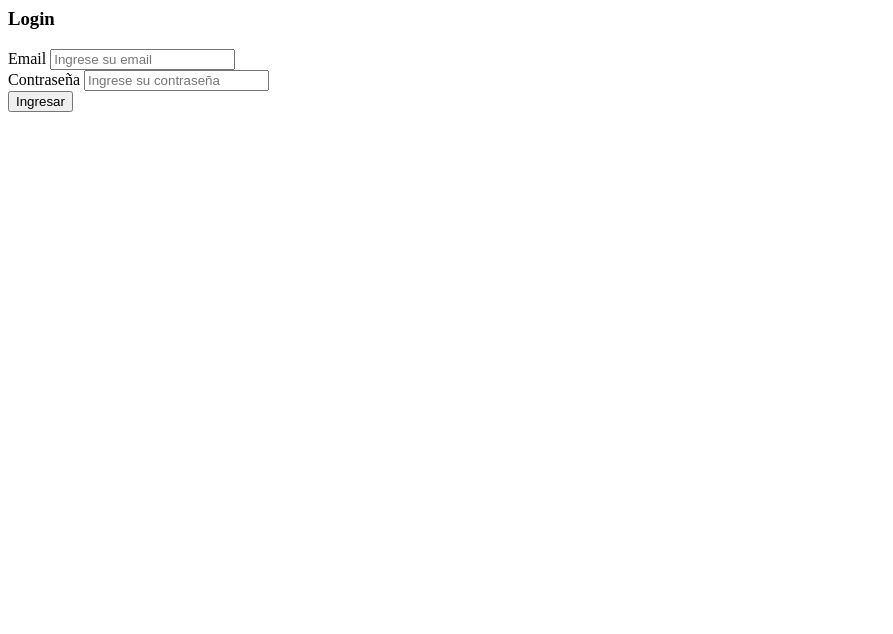
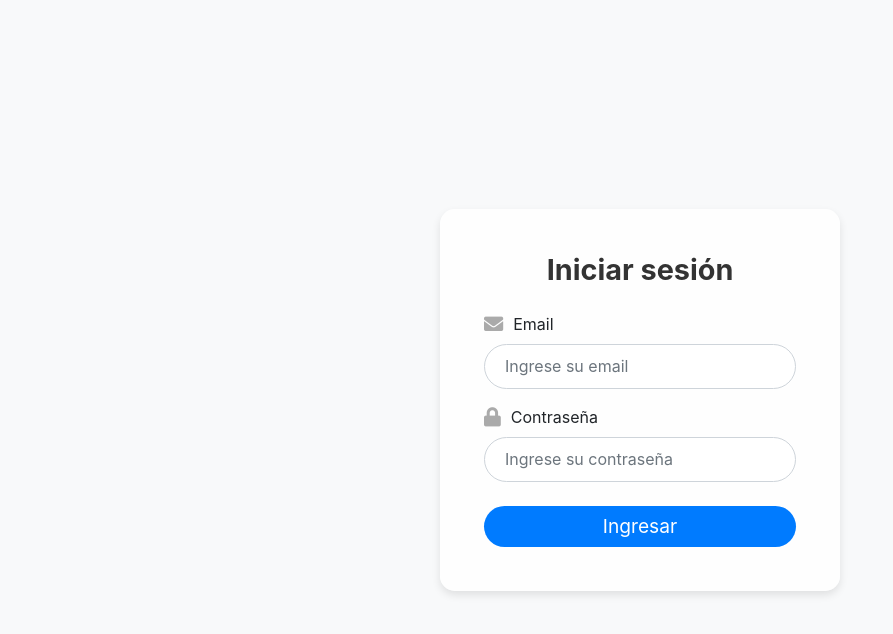
Before and after one commit to cephantasmar/proy_natural_bolivia, a plain HTML site: page login_pagWeb/src/app/login/login.component.html in a window 1280 px wide. Shown: the whole page, without its empty margins (0-893 px from the left). Drawn offline with nearby package versions, Linux system fonts and the light colour scheme.

Commit message:
Update login.component.html

```diff
--- a/login_pagWeb/src/app/login/login.component.html
+++ b/login_pagWeb/src/app/login/login.component.html
@@ -1,22 +1,77 @@
-<div class="container mt-5">
-  <div class="row justify-content-center">
-    <div class="col-md-6">
-      <div class="card">
+<!DOCTYPE html>
+<html lang="es">
+<head>
+  <meta charset="UTF-8">
+  <meta name="viewport" content="width=device-width, initial-scale=1.0">
+  <title>Login</title>
+  <link rel="stylesheet" href="https://stackpath.bootstrapcdn.com/bootstrap/4.5.2/css/bootstrap.min.css">
+  <link rel="stylesheet" href="https://cdnjs.cloudflare.com/ajax/libs/font-awesome/5.15.3/css/all.min.css">
+  <style>
+    body {
+      background-color: #f8f9fa;
+      display: flex;
+      justify-content: center;
+      align-items: center;
+      height: 100vh;
+      margin: 0;
+    }
+    .login-card {
+      max-width: 400px;
+      width: 100%;
+      border: none;
+      border-radius: 15px;
+      background-color: rgba(255, 255, 255, 0.9);
+      box-shadow: 0 4px 8px rgba(0, 0, 0, 0.1);
+    }
+    .card-title {
+      font-size: 1.8rem;
+      font-weight: bold;
+      color: #333;
+    }
+    .icon-label {
+      display: flex;
+      align-items: center;
+    }
+    .icon-label i {
+      margin-right: 10px;
+      font-size: 1.2rem;
+      color: #aaa;
+    }
+    .form-control {
+      border-radius: 50px;
+      padding-left: 20px;
+      height: 45px;
+    }
+    .btn-primary {
+      background-color: #007bff;
+      border: none;
+      border-radius: 50px;
+      font-size: 1.2rem;
+    }
+  </style>
+</head>
+<body>
+  <div class="card login-card p-4">
     <div class="card-body">
-          <h3 class="card-title text-center">Login</h3>
+      <h3 class="card-title text-center mb-4">Iniciar sesión</h3>
+
+      <!-- Formulario de inicio de sesión -->
       <form>
         <div class="form-group">
-              <label for="email">Email</label>
+          <label for="email" class="icon-label"><i class="fas fa-envelope"></i>Email</label>
           <input type="email" class="form-control" id="email" placeholder="Ingrese su email">
         </div>
         <div class="form-group">
-              <label for="password">Contraseña</label>
+          <label for="password" class="icon-label"><i class="fas fa-lock"></i>Contraseña</label>
           <input type="password" class="form-control" id="password" placeholder="Ingrese su contraseña">
         </div>
-            <button type="submit" class="btn btn-primary btn-block">Ingresar</button>
+        <button type="submit" class="btn btn-primary btn-block mt-4">Ingresar</button>
       </form>
     </div>
   </div>
-    </div>
-  </div>
-</div>
+
+  <script src="https://code.jquery.com/jquery-3.5.1.slim.min.js"></script>
+  <script src="https://cdn.jsdelivr.net/npm/@popperjs/core@2.5.4/dist/umd/popper.min.js"></script>
+  <script src="https://stackpath.bootstrapcdn.com/bootstrap/4.5.2/js/bootstrap.min.js"></script>
+</body>
+</html>
```
Lines whose indentation alone changed are shown as unchanged.
